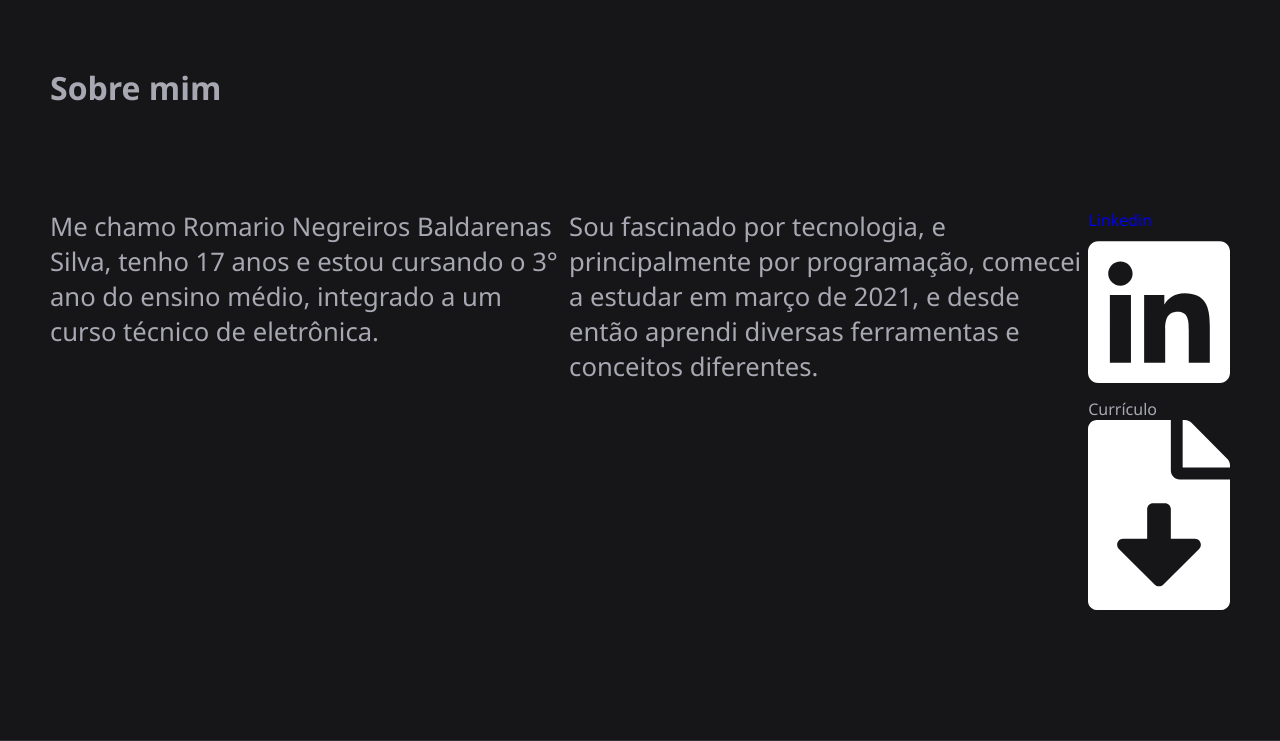
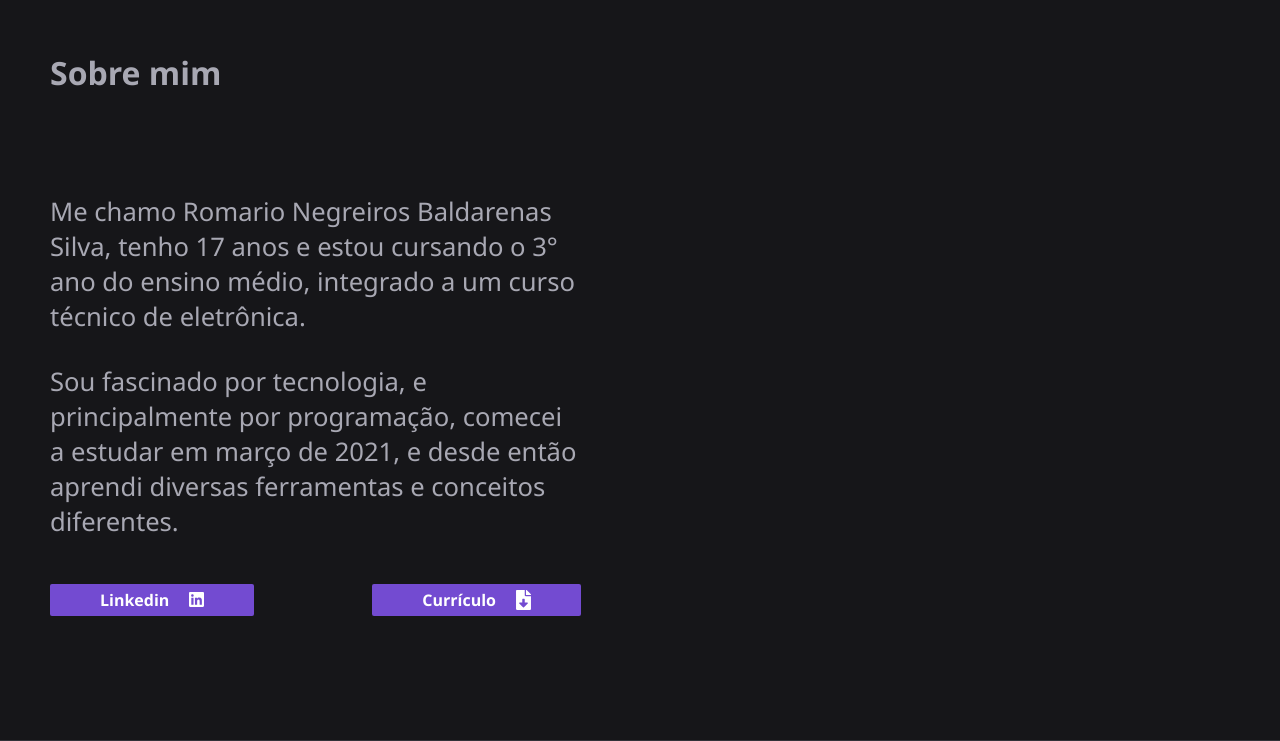
Before and after one commit to Romario-Negreiros/Portfolio, a plain HTML site: page index.html in a window 1280 px wide. Shown: the part 919-1660 px from the top of the page. Drawn offline with Linux system fonts and the light colour scheme.

Commit message:
added styles to about me buttons

```diff
--- a/src/styles/scss/aboutme.scss
+++ b/src/styles/scss/aboutme.scss
@@ -4,7 +4,7 @@
   padding: 50px;
   width: 100%;
   overflow: hidden;
-    background: $sectionsBg url(../../../assets/star.svg) right top no-repeat;
+  background: $sectionsBg;
   color: $text;
   @include mQ(800px) {
     background-position-y: -50px;
@@ -28,9 +28,11 @@
       }
     }
     .c-aboutme__innerwrapper {
-            @include flexbox-row;
+      align-self: baseline;
+      @include flexbox-column;
+      flex-basis: 45%;
       @include mQ(800px) {
-                flex-direction: column;
+        flex-basis: 100%;
       }
     }
     .c-aboutme__lefttop {
@@ -38,11 +40,32 @@
       @include texts;
     }
     .c-aboutme__rightbottom {
+      margin-top: 30px;
       @include animateLeft;
       @include texts;
-            @include mQ(800px) {
-                margin-top: 20px;
+    }
+    .c-aboutme__linksWrapper {
+        width: 100%;
+        @include flexbox-row;
+        margin-top: 30px;
+        @include mQ(1000px) {
+            flex-direction: column;
+        }
+    }
+    a {
+      @include animateLeft;
+      @include flexbox-row;
+      @include buttons;
+      margin: 15px 0;
+      cursor: pointer;
+      &:hover {
+        opacity: 0.5;
+      }
+    }
+    img {
+        width: 15px;
+        margin-left: 20px;
+        object-fit: cover;
     }
   }
 }
-}
--- a/src/styles/scss/mixins.scss
+++ b/src/styles/scss/mixins.scss
@@ -32,7 +32,6 @@
     line-height: 35px;
     text-justify: distribute;
     align-self: stretch;
-    flex-basis: 45%;
     font-size: 1.6rem;
     @include mQ(600px) {
         font-size: 1.4rem;
@@ -40,6 +39,14 @@
     @include mQ(400px) {
         font-size: 1.2rem;
     }
+}
+
+@mixin buttons {
+    color: #fff;
+    padding: 5px 50px;
+    background: $link;
+    font-weight: 600;
+    border-radius: 2px;
 }
 
 @mixin mQ($wdt) {
--- a/src/styles/scss/presentation.scss
+++ b/src/styles/scss/presentation.scss
@@ -27,13 +27,9 @@
   }
   a {
     @include animateRight;
+    @include buttons;
     margin-top: 50px;
-        color: #fff;
-        padding: 5px 50px;
-        background: $link;
-        font-weight: 600;
     font-size: 1.6rem;
-        border-radius: 2px;
     @include flexbox-row;
     @include mQ(1000px) {
         font-size: 1.4rem;
```
Also changed, not shown: src/styles/index.css. Lines whose indentation alone changed are shown as unchanged.
